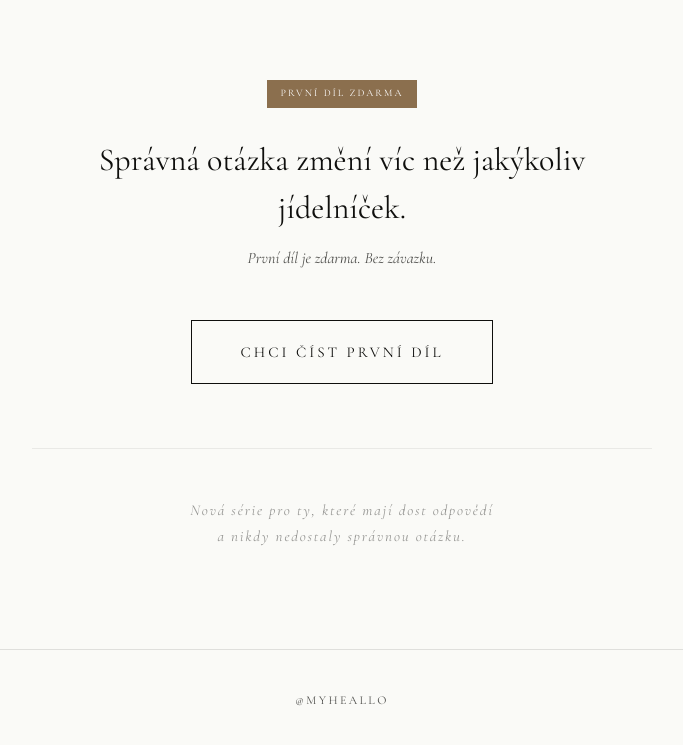
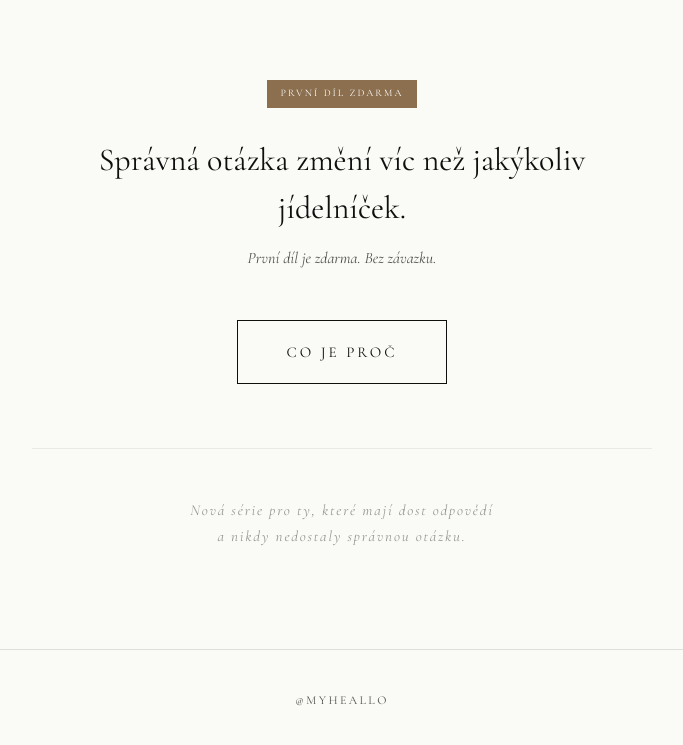
Before and after one commit to myheallo/proc, a plain HTML site: page index.html in a window 1280 px wide. Shown: the part 2935-3680 px from the top of the page, without its empty margins (298-981 px from the left). Drawn offline with nearby package versions, Linux system fonts and the light colour scheme.

Commit message:
Update index.html

```diff
--- a/index.html
+++ b/index.html
@@ -406,7 +406,7 @@
     <div class="free-badge">První díl zdarma</div>
     <p class="cta-lead">Správná otázka změní víc než jakýkoliv jídelníček.</p>
     <p class="cta-sub">První díl je zdarma. Bez závazku.</p>
-    <a class="cta-btn" href="https://odkateriny.substack.com" target="_blank" rel="noopener">Chci číst první díl</a>
+    <a class="cta-btn" href="https://odkateriny.substack.com/p/proc" target="_blank" rel="noopener">Co je PROČ</a>
     <p class="tagline">Nová série pro ty, které mají dost odpovědí<br>a nikdy nedostaly správnou otázku.</p>
   </section>
 
```
